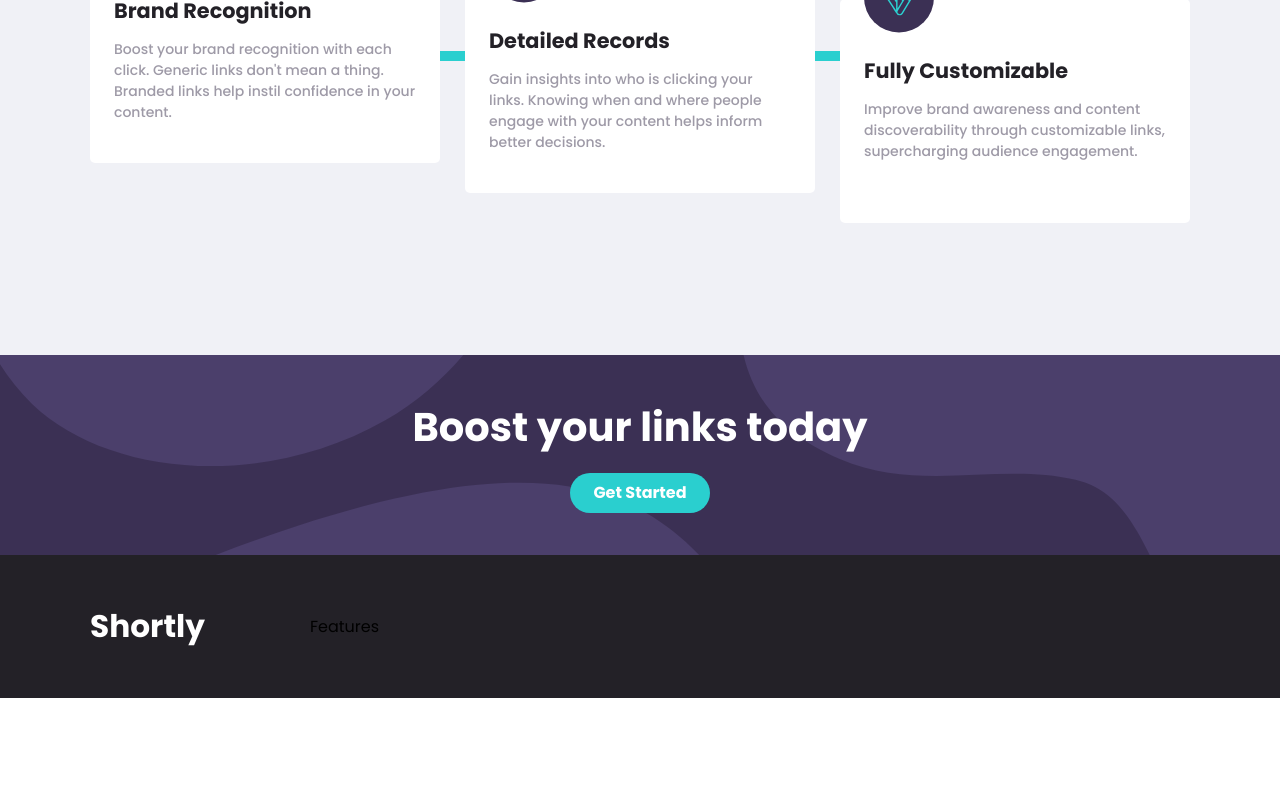
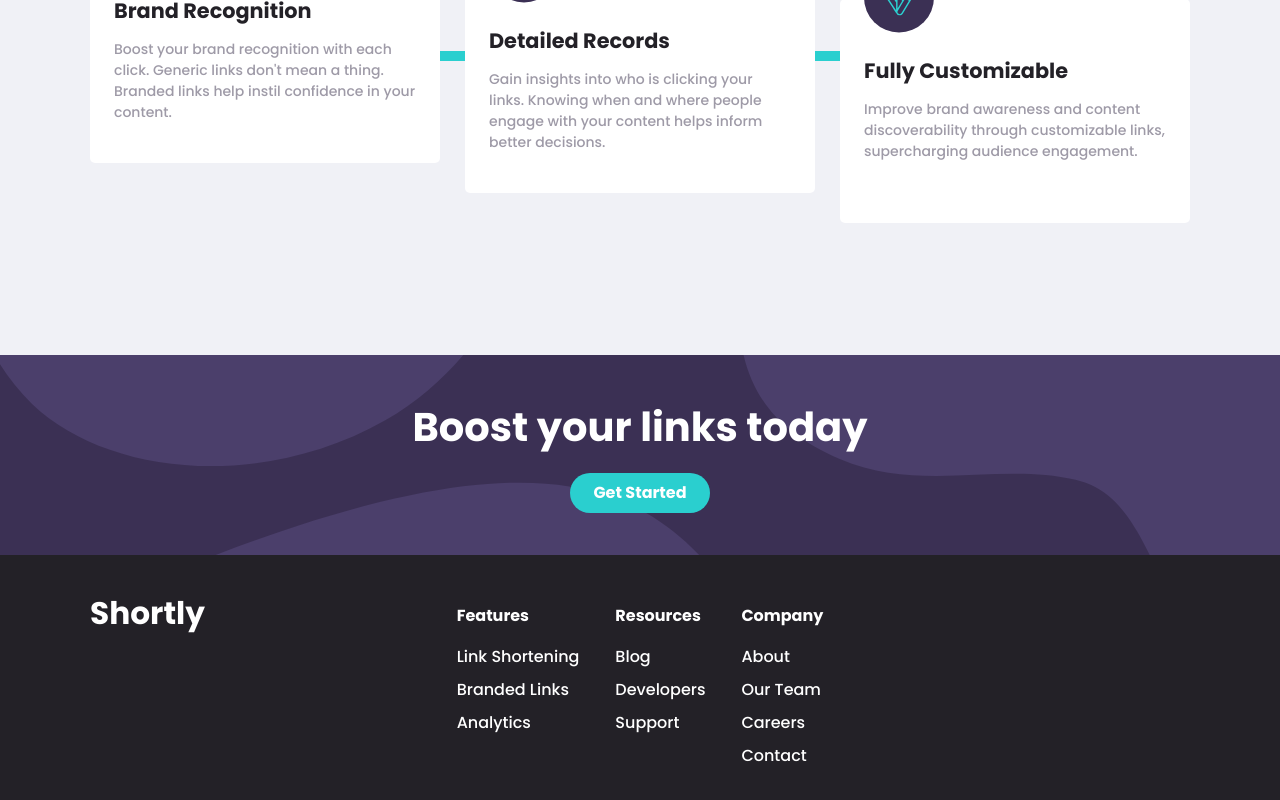
Before and after one commit to IbnDaanis/shortly, a React (Create React App) app: page / in a window 1280 px wide. Shown: the part 1248-2048 px from the top of the page. Before the commit the page ends 1946 px from the top, so only its background shows below. Built offline with nearby package versions, Linux system fonts and the light colour scheme.

Commit message:
Added all footer links

```diff
--- a/src/containers/Footer/Footer.jsx
+++ b/src/containers/Footer/Footer.jsx
@@ -6,6 +6,7 @@ import {
   LinksContainer,
   LinksList,
   Logo,
+  ListTitle,
 } from './FooterStyles'
 
 const Footer = () => {
@@ -17,7 +18,43 @@ const Footer = () => {
         </Logo>
         <LinksContainer>
           <LinksList>
-            <li>Features</li>
+            <ListTitle>Features</ListTitle>
+            <li>
+              <a href='#'>Link Shortening</a>
+            </li>
+            <li>
+              <a href='#'>Branded Links</a>
+            </li>
+            <li>
+              <a href='#'>Analytics</a>
+            </li>
+          </LinksList>
+          <LinksList>
+            <ListTitle>Resources</ListTitle>
+            <li>
+              <a href='#'>Blog</a>
+            </li>
+            <li>
+              <a href='#'>Developers</a>
+            </li>
+            <li>
+              <a href='#'>Support</a>
+            </li>
+          </LinksList>
+          <LinksList>
+            <ListTitle>Company</ListTitle>
+            <li>
+              <a href='#'>About</a>
+            </li>
+            <li>
+              <a href='#'>Our Team</a>
+            </li>
+            <li>
+              <a href='#'>Careers</a>
+            </li>
+            <li>
+              <a href='#'>Contact</a>
+            </li>
           </LinksList>
         </LinksContainer>
       </Container>
--- a/src/containers/Footer/FooterStyles.jsx
+++ b/src/containers/Footer/FooterStyles.jsx
@@ -1,5 +1,5 @@
 import styled from 'styled-components/macro'
-import { neutral } from '../../styles/styleVariables'
+import { neutral, primary } from '../../styles/styleVariables'
 
 export const FooterContainer = styled.footer`
   width: 100%;
@@ -13,13 +13,14 @@ export const Container = styled.div`
   width: 1100px;
   max-width: 90%;
   display: grid;
-  grid-template-columns: repeat(5, 1fr);
-  align-items: center;
+  grid-template-columns: repeat(3, 1fr);
+  align-items: flex-start;
 `
 
 export const Logo = styled.div`
   color: white;
   font-size: 1.3rem;
+  line-height: 1.3rem;
 `
 
 export const LinksContainer = styled.div`
@@ -31,6 +32,23 @@ export const LinksList = styled.ul`
   display: flex;
   list-style: none;
   flex-direction: column;
+  font-size: 16px;
+  font-weight: 500;
+  color: white;
+  li {
+    margin: 0 0 0.5rem;
+    transition: 0.2s ease-in-out;
+    &:hover {
+      color: ${primary.cyan};
+    }
+  }
+`
+
+export const ListTitle = styled.h4`
+  font-size: 16px;
+  font-weight: 700;
+  color: white;
+  margin: 0 0 1rem;
 `
 
 export const Background = styled.div`
```
